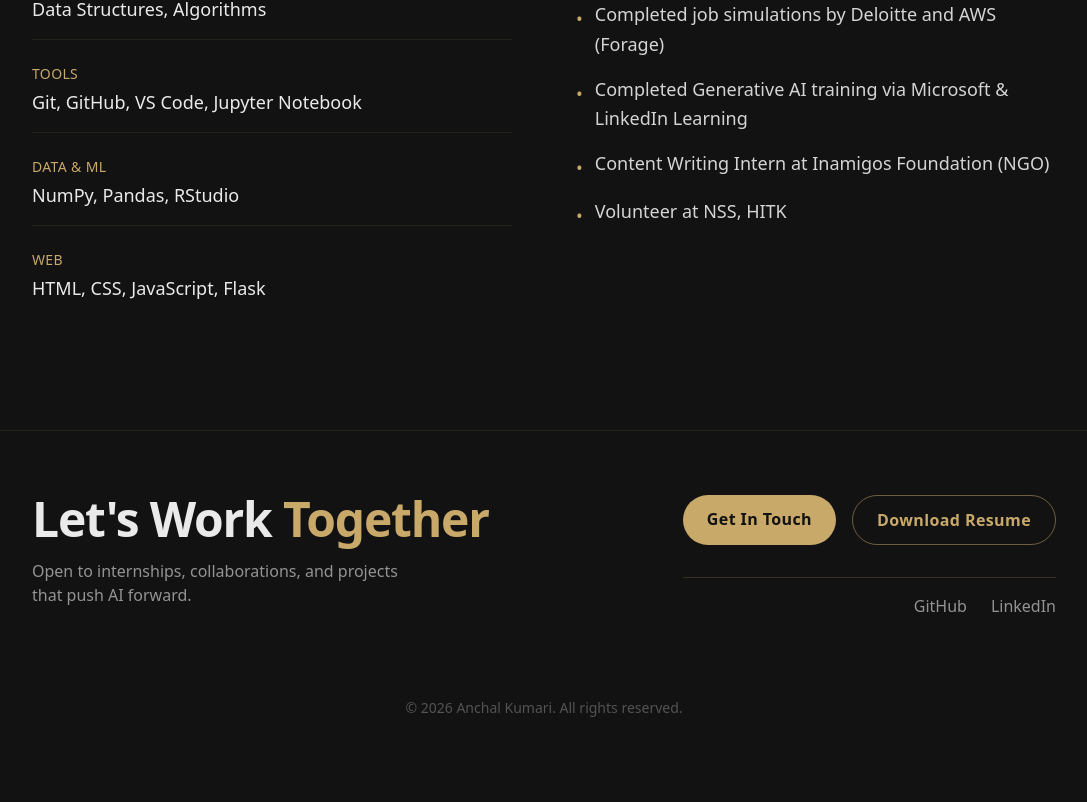
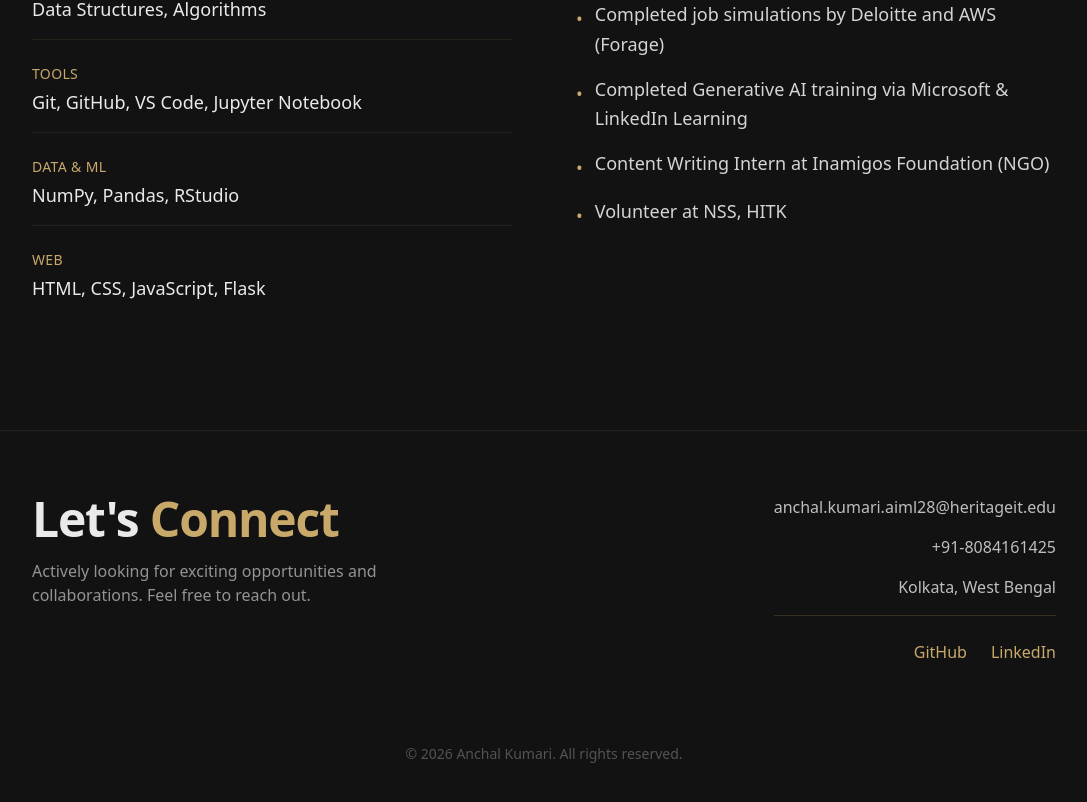
Before and after one commit to Anchal-2005-bot/Anchal-portfolio, a Next.js app: page / in a window 1280 px wide. Shown: the part 7001-7803 px from the top of the page, without its empty margins (96-1183 px from the left). Built offline with nearby package versions, Linux system fonts and the light colour scheme.

Commit message:
Update Contact section layout to match custom textual design

```diff
--- a/src/components/Contact.tsx
+++ b/src/components/Contact.tsx
@@ -15,10 +15,10 @@ export default function Contact() {
           className="text-center md:text-left flex-1"
         >
           <h2 className="text-3xl md:text-5xl font-bold mb-4 tracking-tight">
-            Let&apos;s Work <span className="text-[#C8A96A]">Together</span>
+            Let&apos;s <span className="text-[#C8A96A]">Connect</span>
           </h2>
           <p className="text-[#EAEAEA]/60 font-light max-w-sm mb-8 md:mb-0">
-            Open to internships, collaborations, and projects that push AI forward.
+            Actively looking for exciting opportunities and collaborations. Feel free to reach out.
           </p>
         </motion.div>
 
@@ -27,31 +27,21 @@ export default function Contact() {
           whileInView={{ opacity: 1, y: 0 }}
           transition={{ duration: 0.8, delay: 0.2, ease: "easeOut" }}
           viewport={{ once: true, margin: "-50px" }}
-          className="flex flex-col items-center md:items-end space-y-4"
+          className="flex flex-col items-center md:items-end space-y-4 text-[#EAEAEA]/80 font-light"
         >
-          <div className="flex flex-col sm:flex-row gap-4 mb-4">
-            <a
-              href="mailto:anchal.kumari.aiml28@heritageit.edu"
-              target="_blank"
-              rel="noopener noreferrer"
-              className="px-6 py-3 rounded-full bg-[#C8A96A] text-[#121212] font-semibold tracking-wide hover:bg-[#EAEAEA] transition-colors duration-300 text-center"
-            >
-              Get In Touch
-            </a>
-            <a
-              href="/anchal-resume.pdf"
-              download
-              className="px-6 py-3 rounded-full bg-transparent border border-[#C8A96A]/50 text-[#C8A96A] font-semibold tracking-wide hover:border-[#C8A96A] hover:bg-[#C8A96A]/10 transition-colors duration-300 text-center"
-            >
-              Download Resume
-            </a>
-          </div>
+          <a href="mailto:anchal.kumari.aiml28@heritageit.edu" className="hover:text-[#C8A96A] transition-colors">
+            anchal.kumari.aiml28@heritageit.edu
+          </a>
+          <p>+91-8084161425</p>
+          <p>Kolkata, West Bengal</p>
 
-          <div className="flex gap-6 pt-4 border-t border-[#C8A96A]/20 w-full justify-center md:justify-end">
-            <a href="https://github.com/Anchal-2005-bot" target="_blank" rel="noopener noreferrer" className="text-[#EAEAEA]/60 hover:text-[#C8A96A] transition-colors font-medium">
+          <div className="w-full border-t border-[#C8A96A]/20 my-2"></div>
+
+          <div className="flex gap-6 pt-2 w-full justify-center md:justify-end">
+            <a href="https://github.com/Anchal-2005-bot" target="_blank" rel="noopener noreferrer" className="text-[#C8A96A] hover:text-[#EAEAEA] transition-colors font-medium">
               GitHub
             </a>
-            <a href="https://www.linkedin.com/in/anchal-kumari-6a4995332/" target="_blank" rel="noopener noreferrer" className="text-[#EAEAEA]/60 hover:text-[#C8A96A] transition-colors font-medium">
+            <a href="https://www.linkedin.com/in/anchal-kumari-6a4995332/" target="_blank" rel="noopener noreferrer" className="text-[#C8A96A] hover:text-[#EAEAEA] transition-colors font-medium">
               LinkedIn
             </a>
           </div>
```
